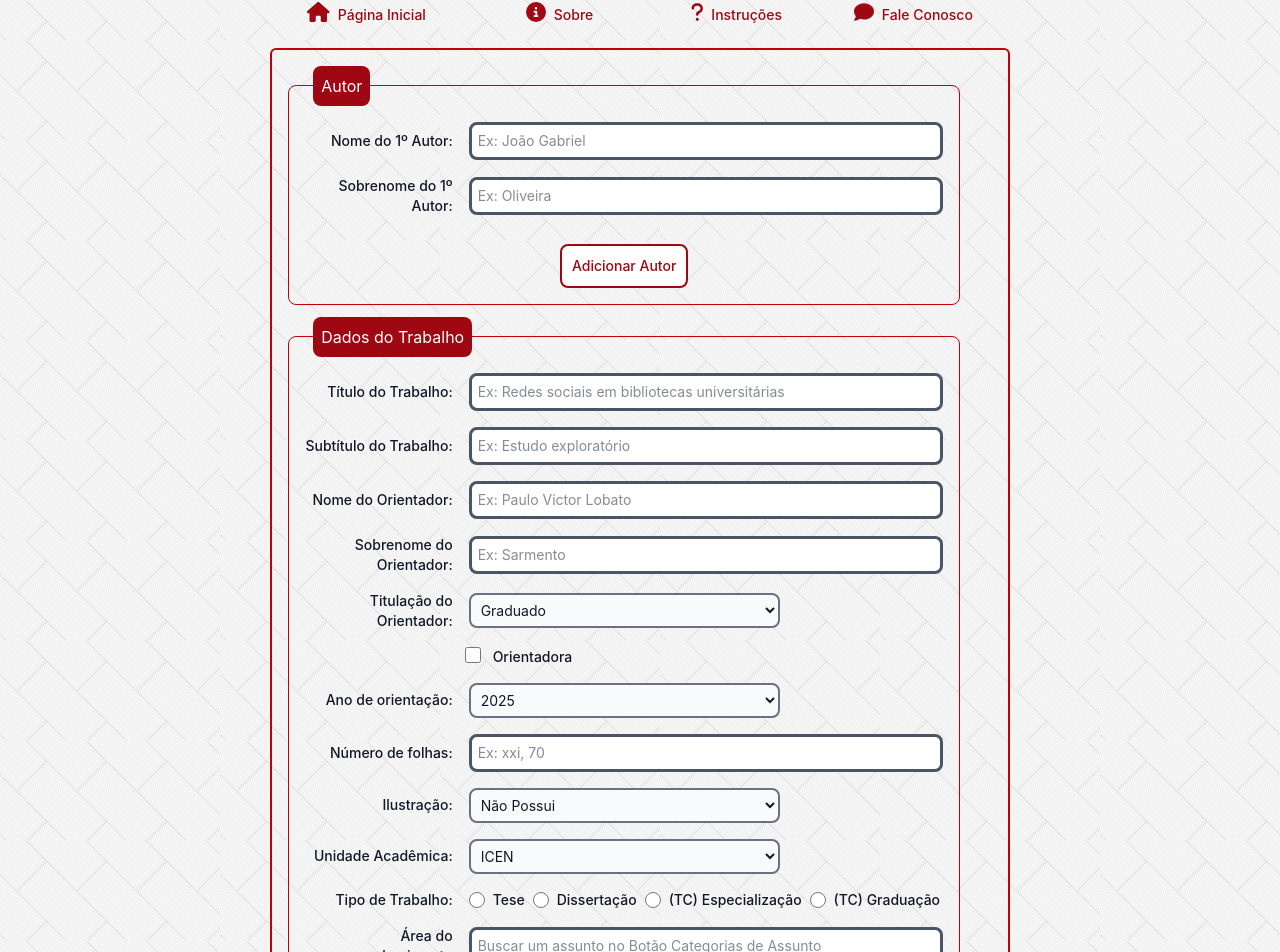
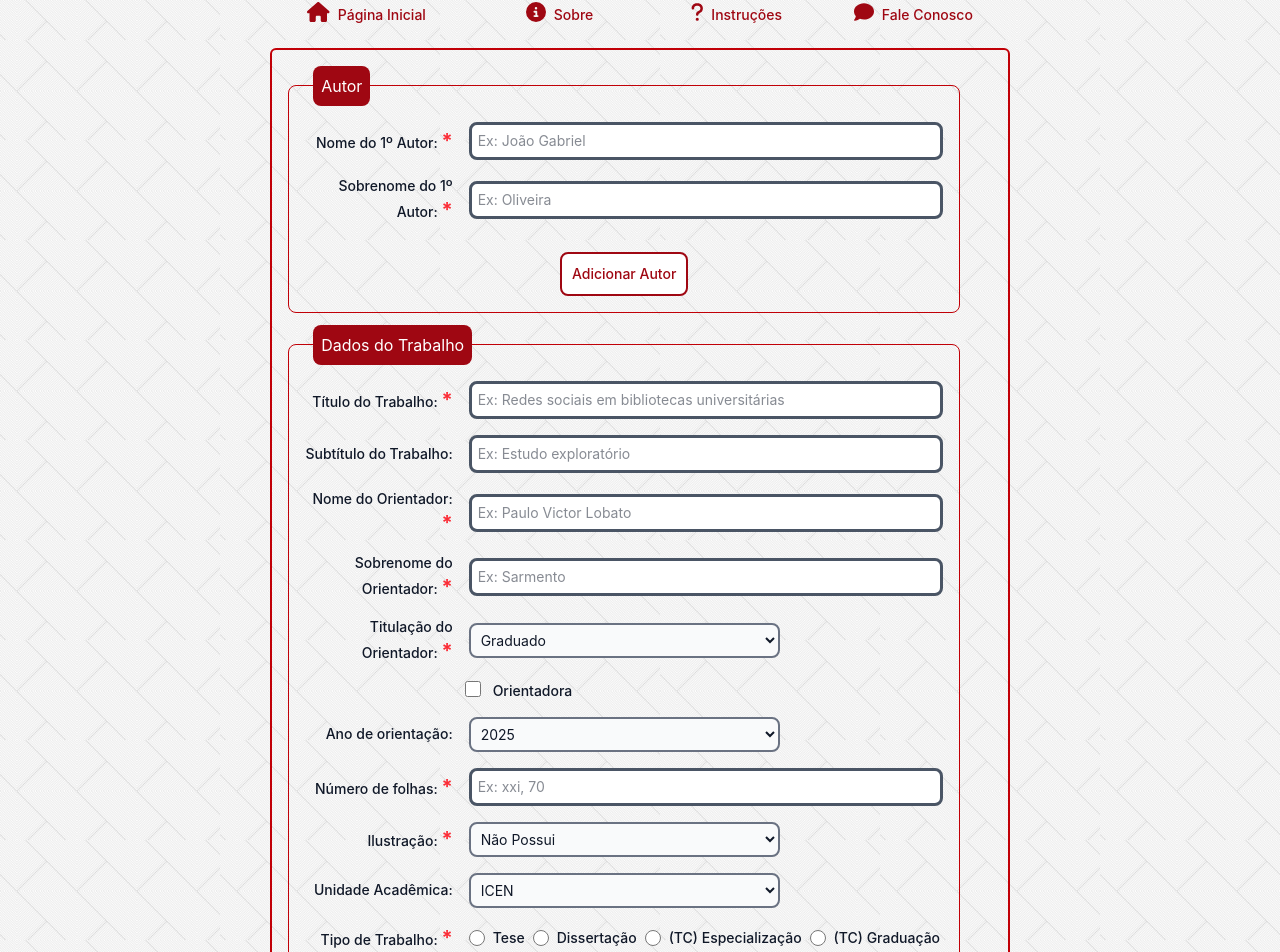
Before and after one commit to andreydedey/ficat, a React (Vite) app in the folder client/: page / in a window 1280 px wide. Shown: the part 160-1112 px from the top of the page. Built offline with nearby package versions, Linux system fonts and the light colour scheme.

Commit message:
added: required prop for the inputs

```diff
--- a/client/src/components/Home/AuthorsFieldset.tsx
+++ b/client/src/components/Home/AuthorsFieldset.tsx
@@ -23,12 +23,14 @@ export function AuthorsFieldset({
             <InputLabel
               value={`Nome do ${index + 1}º Autor:`}
               htmlFor={`name_${index}`}
+              required={index === 0} // Make the first author's name required
             />
             <InputField
               type="text"
               id={`name_${index}`}
               className="col-span-3"
               placeholder={`Ex: João Gabriel`}
+              required={index === 0} // Make the first author's name required
             />
           </InputRoot>
 
@@ -36,12 +38,14 @@ export function AuthorsFieldset({
             <InputLabel
               value={`Sobrenome do ${index + 1}º Autor:`}
               htmlFor={`surname_${index}`}
+              required={index === 0} // Make the first author's surname required
             />
             <InputField
               type="text"
               id={`surname_${index}`}
               className="col-span-3"
               placeholder={`Ex: Oliveira`}
+              required={index === 0} // Make the first author's surname required
             />
           </InputRoot>
         </div>
--- a/client/src/components/Home/KeywordsFieldset.tsx
+++ b/client/src/components/Home/KeywordsFieldset.tsx
@@ -17,12 +17,13 @@ export function KeywordsFieldset() {
         Consulte vocabulário controlado
       </Link>
       <InputRoot className="grid grid-cols-4 grid-rows-5 justify-items-end items-center gap-4">
-        <InputLabel value="Assuntos (mín.: 1, máx.:5):" />
+        <InputLabel value="Assuntos (mín.: 1, máx.:5):" required />
         <InputField
           type="text"
           id="palavra_chave_1"
           className="col-span-3"
           placeholder="Palavra-Chave 1"
+          required
         />
         <InputField
           type="text"
--- a/client/src/components/Home/WorkDataFieldset.tsx
+++ b/client/src/components/Home/WorkDataFieldset.tsx
@@ -7,7 +7,11 @@ export function WorkDataFieldset() {
         Dados do Trabalho
       </legend>
       <InputRoot className="grid grid-cols-4 justify-items-end items-center gap-4">
-        <InputLabel value="Título do Trabalho:" htmlFor="titulo_trabalho" />
+        <InputLabel
+          value="Título do Trabalho:"
+          htmlFor="titulo_trabalho"
+          required
+        />
         <InputField
           type="text"
           id="titulo_trabalho"
@@ -30,12 +34,17 @@ export function WorkDataFieldset() {
       </InputRoot>
 
       <InputRoot className="grid grid-cols-4 justify-items-end items-center gap-4">
-        <InputLabel value="Nome do Orientador:" htmlFor="subtitulo_trabalho" />
+        <InputLabel
+          value="Nome do Orientador:"
+          htmlFor="subtitulo_trabalho"
+          required
+        />
         <InputField
           type="text"
           id="nome_orientador"
           className="col-span-3"
           placeholder="Ex: Paulo Victor Lobato"
+          required
         />
       </InputRoot>
 
@@ -43,12 +52,14 @@ export function WorkDataFieldset() {
         <InputLabel
           value="Sobrenome do Orientador:"
           htmlFor="subtitulo_trabalho"
+          required
         />
         <InputField
           type="text"
           id="sobrenome_orientador"
           className="col-span-3"
           placeholder="Ex: Sarmento"
+          required
         />
       </InputRoot>
 
@@ -56,10 +67,12 @@ export function WorkDataFieldset() {
         <InputLabel
           value="Titulação do Orientador:"
           htmlFor="titulacao_orientador"
+          required
         />
         <select
           name="titulacao_orientador"
           id="titulacao_orientador"
+          required
           className="col-span-2 w-full bg-gray-50 border-2
             border-gray-500 text-gray-900 text-sm rounded-lg focus:border-gray-800 focus:outline-1 outline-gray-300
             block p-1.5"
@@ -105,20 +118,26 @@ export function WorkDataFieldset() {
       </InputRoot>
 
       <InputRoot className="grid grid-cols-4 justify-items-end items-center gap-4">
-        <InputLabel value="Número de folhas:" htmlFor="numero_folhas" />
+        <InputLabel
+          value="Número de folhas:"
+          htmlFor="numero_folhas"
+          required
+        />
         <InputField
           type="text"
           id="numero_folhas"
           className="col-span-3"
           placeholder="Ex: xxi, 70"
+          required
         />
       </InputRoot>
 
       <InputRoot className="grid grid-cols-4 justify-items-end items-center gap-4">
-        <InputLabel value="Ilustração:" htmlFor="ilustracao" />
+        <InputLabel value="Ilustração:" htmlFor="ilustracao" required />
         <select
           name="- Selecione -"
           id="ilustracao"
+          required
           className="col-span-2 w-full bg-gray-50 border-2
             border-gray-500 text-gray-900 text-sm rounded-lg focus:border-gray-800 focus:outline-1 outline-gray-300
             block p-1.5"
@@ -143,7 +162,7 @@ export function WorkDataFieldset() {
       </InputRoot>
 
       <InputRoot className="grid grid-cols-4 items-center gap-4">
-        <InputLabel value="Tipo de Trabalho:" />
+        <InputLabel value="Tipo de Trabalho:" required />
         <div className="flex col-span-3 gap-2 justify-items-normal items-center">
           <InputField
             name="tipo_trabalho"
@@ -151,6 +170,7 @@ export function WorkDataFieldset() {
             id="tese"
             className="w-4 h-4 border-gray-300 focus:ring-2
             focus:ring-blue-300"
+            required
           />
           <InputLabel value="Tese" />
 
--- a/client/src/components/Input/input.tsx
+++ b/client/src/components/Input/input.tsx
@@ -9,12 +9,17 @@ export function InputRoot({ ...props }: InputRootProps) {
 
 interface InputLabelProps extends ComponentProps<"label"> {
   value: string;
+  required?: boolean;
 }
 
-export function InputLabel({ value, ...props }: InputLabelProps) {
+export function InputLabel({ value, required, ...props }: InputLabelProps) {
+  const asterisk = required ? (
+    <span className="text-red-500 font-bold text-xl">*</span>
+  ) : null;
+
   return (
     <label {...props} className="text-sm font-medium text-right text-gray-900">
-      {value}
+      {value} {asterisk}
     </label>
   );
 }
```
